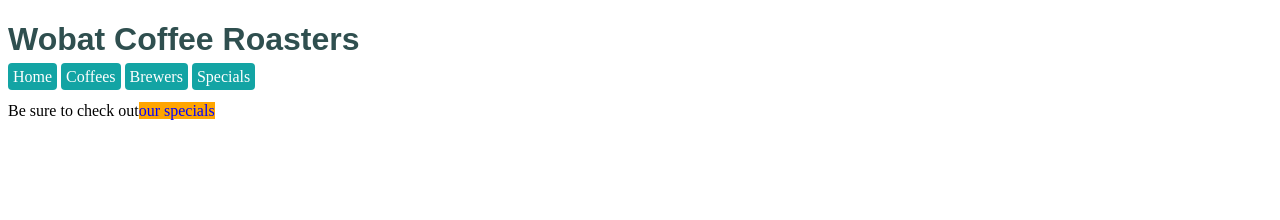
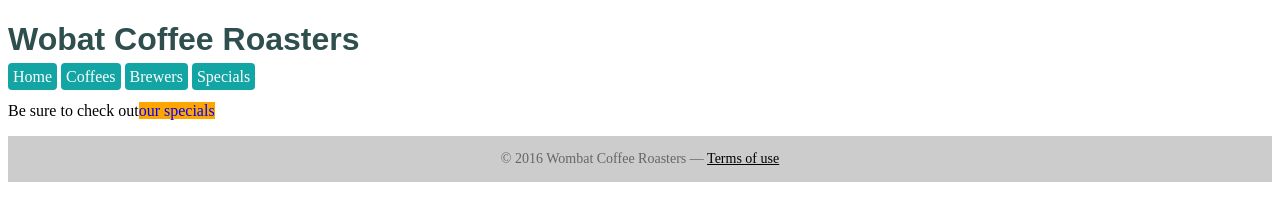
Before and after one commit to sylvie8029/CSS-in-Deep, a plain HTML site: page CoffeeShop/index.html in a window 1280 px wide. Drawn offline with Linux system fonts and the light colour scheme.

Commit message:
add footer

```diff
--- a/CoffeeShop/index.html
+++ b/CoffeeShop/index.html
@@ -26,6 +26,12 @@
   <main>
     <p>Be sure to check out<a href="/specials" class="featured">our specials</a></p>
   </main>
+
 </body>
+<footer class="footer">
+  &copy; 2016 Wombat Coffee Roasters &mdash;
+  <a href="/terms-of-use">Terms of use</a>
+
+</footer>
 
 </html>
--- a/CoffeeShop/styles.css
+++ b/CoffeeShop/styles.css
@@ -49,3 +49,15 @@ a:active {
 /* #main-nav .featured {
   background-color: orange;
 } */
+.footer {
+  color: #666;
+  background-color: #ccc;
+  padding: 15px 0;
+  text-align: center;
+  font-size: 14px;
+}
+
+.footer a {
+  color: initial;
+  text-decoration: underline;
+}
```
